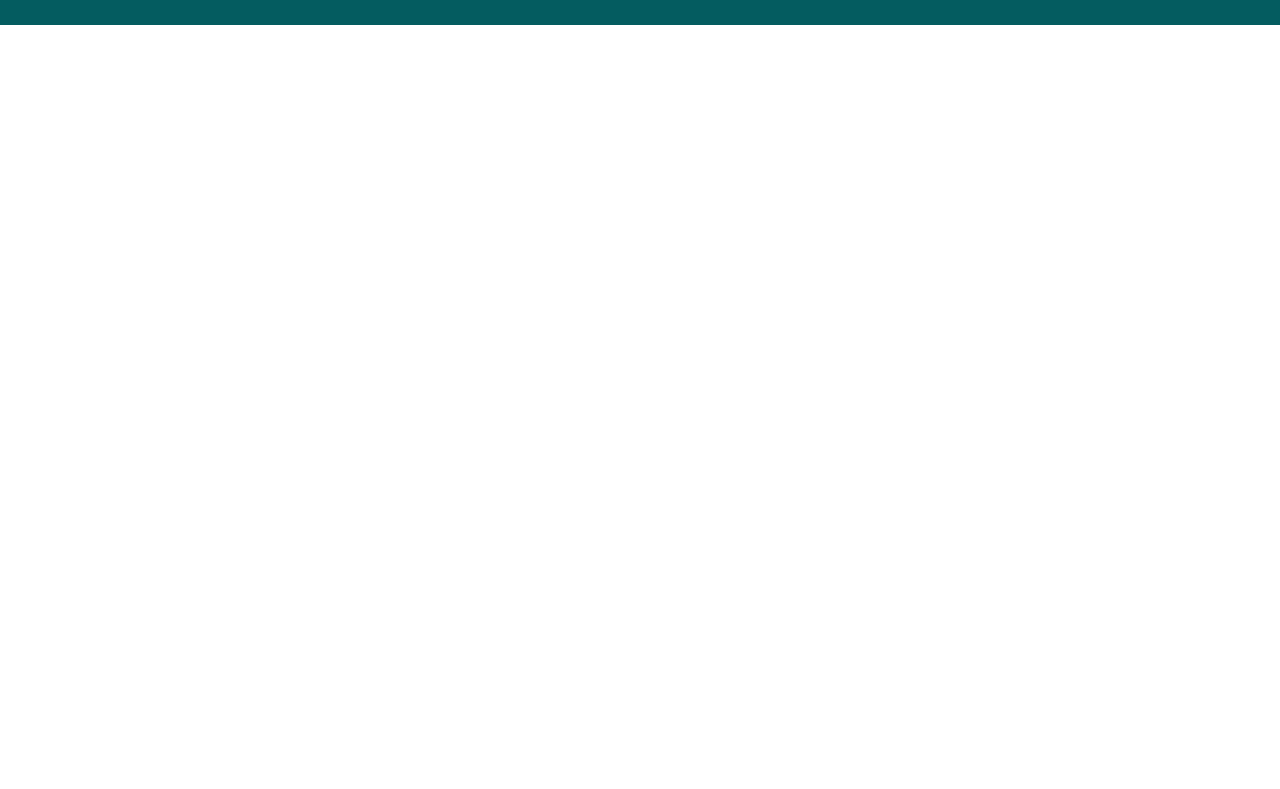
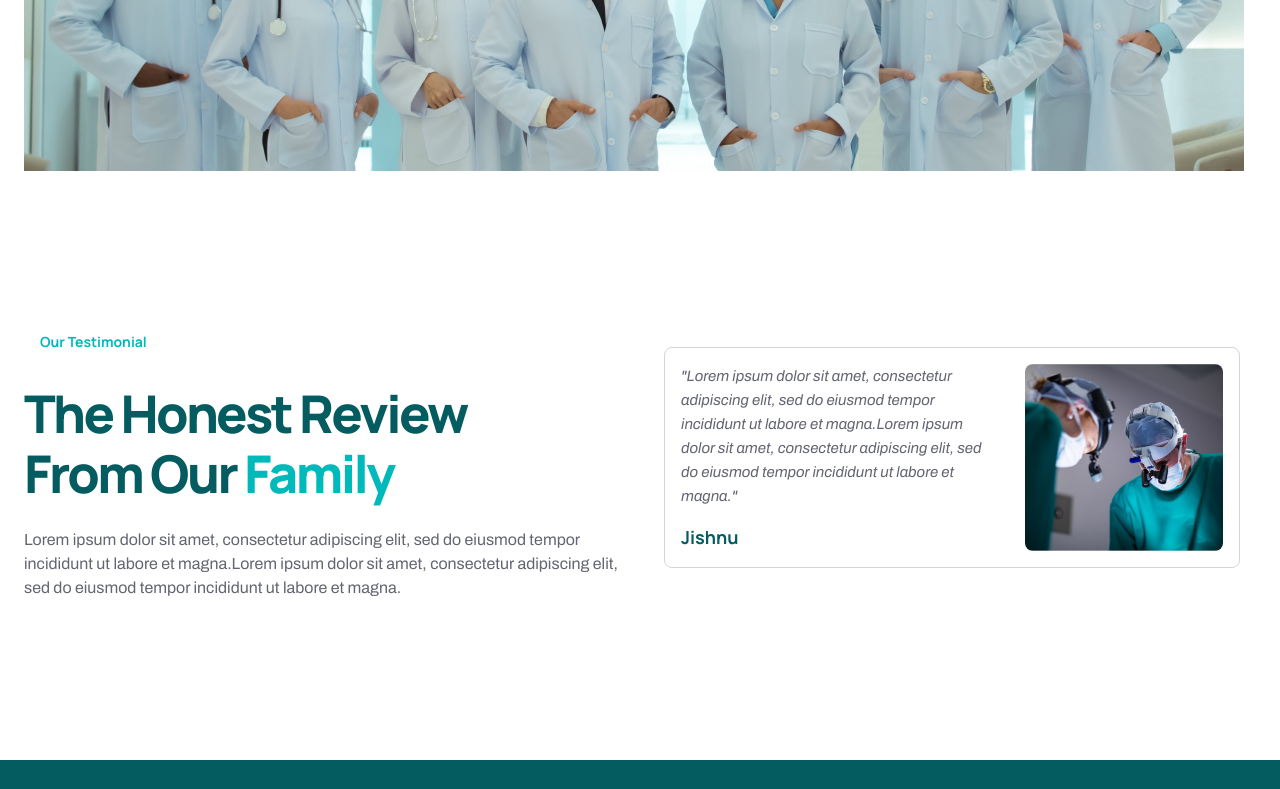
Before and after one commit to Ensemble-Digital-Labs/cbsurgerywebsite, a Vue app: page / in a window 1280 px wide. Shown: the part 4282-5071 px from the top of the page. Before the commit the page ends 4307 px from the top, so only its background shows below. Built offline with nearby package versions, Linux system fonts and the light colour scheme.

Commit message:
testimonial slider

```diff
--- a/package.json
+++ b/package.json
@@ -11,7 +11,8 @@
   "dependencies": {
     "flowbite": "^2.3.0",
     "vue": "^3.4.15",
-    "vue-router": "^4.3.0"
+    "vue-router": "^4.3.0",
+    "vue3-carousel": "^0.3.1"
   },
   "devDependencies": {
     "@vitejs/plugin-vue": "^5.0.3",
--- /dev/null
+++ b/src/components/OurTeam.vue
@@ -0,0 +1,8 @@
+<template>
+        <div class=" max-w-screen-xl mx-auto px-4 md:px-6 my-20">
+        <h2 class="mb-4">
+            Our Team
+        </h2>
+        <img src="@/assets/img/team-img.png" alt="">
+    </div>
+</template>
--- /dev/null
+++ b/src/components/TheTestimonial.vue
@@ -0,0 +1,83 @@
+<template>
+    <div class=" max-w-screen-xl mx-auto px-4 md:px-6 my-20 md:my-40">
+        <div class="grid md:grid-cols-2 gap-4">
+            <div>
+                <h6 class=" mb-4 md:mb-8">
+                    Our Testimonial
+                </h6>
+                <h2 class="leading-[40px] md:leading-[60px] tracking-tighter mb-6">
+                    The Honest Review<br />
+                    From Our <span class="text-dark-teal"> Family</span>
+                </h2>
+                <p class="text-[#636571]">
+                    Lorem ipsum dolor sit amet, consectetur
+                    adipiscing elit, sed do eiusmod tempor
+                    incididunt ut labore et magna.Lorem ipsum dolor sit amet, consectetur
+                    adipiscing elit, sed do eiusmod tempor
+                    incididunt ut labore et magna.
+                </p>
+            </div>
+            <div class="p-4">
+                <Carousel :autoplay="2000" :wrap-around="true">
+                    <Slide v-for="testimonial in testimonials" :key="testimonial">
+                        <div class="rounded-lg border border-zinc-300 p-4">
+                            <div class="grid md:grid-cols-5 md:gap-8">
+                                <div class="md:col-span-3">
+                                    <p class="text-[#636571] text-[15px] italic mb-4 text-left">
+                                        "{{ testimonial.testimonial }}"
+                                    </p>
+                                    <h3 class=" font-manrope font-bold text-[18px] text-extra-dark-teal text-left mb-4 md:mb-0">
+                                        {{  testimonial.name }}
+                                    </h3>
+                                </div>
+                                <img :src="`${testimonial.imageUrl}`" alt=""
+                                    class="md:col-span-2 md:w-full md:h-full w-20 h-20 rounded-full object-cover md:rounded-lg">
+
+                            </div>
+                        </div>
+                    </Slide>
+
+                    <!-- <template #addons>
+                        <Pagination />
+                    </template> -->
+                </Carousel>
+            </div>
+        </div>
+
+    </div>
+</template>
+<script>
+import { defineComponent } from 'vue'
+import { Carousel, Pagination, Slide } from 'vue3-carousel'
+
+import 'vue3-carousel/dist/carousel.css'
+
+export default defineComponent({
+    name: 'Autoplay',
+    data() {
+        return {
+            testimonials: [{
+                name: 'Ameer',imageUrl:"/assets/grid-img-1.png", testimonial: `Lorem ipsum dolor sit amet, consectetur
+                                        adipiscing elit, sed do eiusmod tempor
+                                        incididunt ut labore et magna.Lorem ipsum dolor sit amet, consectetur
+                                        adipiscing elit, sed do eiusmod tempor
+                                        incididunt ut labore et magna.`}, {
+                name: 'Divya',imageUrl:"/assets/grid-img-1.png", testimonial: `Lorem ipsum dolor sit amet, consectetur
+                                        adipiscing elit, sed do eiusmod tempor
+                                        incididunt ut labore et magna.Lorem ipsum dolor sit amet, consectetur
+                                        adipiscing elit, sed do eiusmod tempor
+                                        incididunt ut labore et magna.`}, {
+                name: 'Jishnu',imageUrl:"/assets/grid-img-1.png", testimonial: `Lorem ipsum dolor sit amet, consectetur
+                                        adipiscing elit, sed do eiusmod tempor
+                                        incididunt ut labore et magna.Lorem ipsum dolor sit amet, consectetur
+                                        adipiscing elit, sed do eiusmod tempor
+                                        incididunt ut labore et magna.`}]
+        }
+    },
+    components: {
+        Carousel,
+        Slide,
+        Pagination,
+    },
+})
+</script>
--- a/src/views/Home.vue
+++ b/src/views/Home.vue
@@ -222,10 +222,19 @@
 
         </div>
         <div class="grid md:grid-cols-3 gap-4 my-10">
-            <ServiceCard v-for="i in 3" :key="i" :link="'/about'" :title="'Bariatrics Surgery'" :description="' This is description, This is description v'" :imageUrl="'/assets/grid-img-1.png'"></ServiceCard>
+            <ServiceCard v-for="i in 3" :key="i" :link="'/about'" :title="'Bariatrics Surgery'"
+                :description="' This is description, This is description v'" :imageUrl="'/assets/grid-img-1.png'">
+            </ServiceCard>
         </div>
     </div>
+
+    <OurTeam></OurTeam>
+    <TheTestimonial></TheTestimonial>
+
+
 </template>
 <script setup>
 import ServiceCard from '@/components/ServiceCard.vue';
+import OurTeam from '@/components/OurTeam.vue';
+import TheTestimonial from '@/components/TheTestimonial.vue';
 </script>
```
Also changed, not shown: src/assets/img/team-img.png (added), 1 other file (tests, documents, lock files or other folders).
